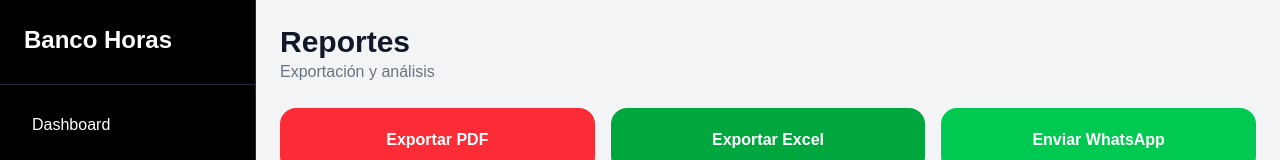
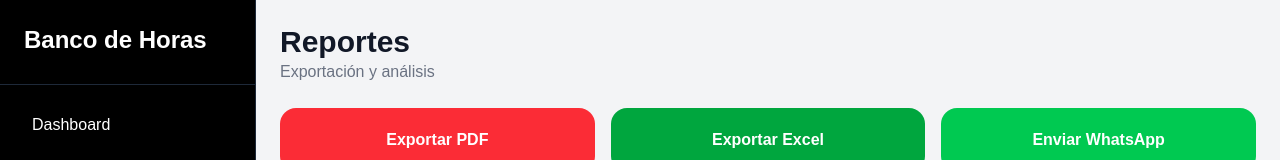
Before and after one commit to FabianPonczko/compensacion-de-horas, a React (Vite) app in the folder frontend/: page /reportes in a window 1280 px wide. Shown: the top 160 px of the page. Built offline with nearby package versions, Linux system fonts and the light colour scheme; no server answers; sample sign-in values are in the browser's storage.

Commit message:
header oculto en scroll

```diff
--- a/frontend/src/components/Sidebar.jsx
+++ b/frontend/src/components/Sidebar.jsx
@@ -1,4 +1,4 @@
-import { useState } from 'react';
+import { useState ,useEffect} from 'react';
 import { Link, useLocation, useNavigate } from 'react-router-dom';
 import { Menu, X, LogOut } from 'lucide-react';
 import { useAuth } from '../hooks/useAuth'; // Importamos tu hook
@@ -13,8 +13,25 @@ const links = [
 export default function Sidebar() {
   const [isOpen, setIsOpen] = useState(false);
   const { user, logout } = useAuth(); // Obtenemos user y logout
+  const [isVisible, setIsVisible] = useState(true); // Controla la visibilidad del header
+  const [lastScrollY, setLastScrollY] = useState(0); // Guarda la última posición del scroll
   const location = useLocation();
   const navigate = useNavigate();
+
+   // Efecto para escuchar el scroll del usuario
+  useEffect(() => {
+    const controlNavbar = () => {
+      if (window.scrollY > lastScrollY && window.scrollY > 50) {
+        setIsVisible(false); // Oculta si baja y pasó los 50px
+      } else {
+        setIsVisible(true);  // Muestra si sube
+      }
+      setLastScrollY(window.scrollY);
+    };
+
+    window.addEventListener('scroll', controlNavbar);
+    return () => window.removeEventListener('scroll', controlNavbar);
+  }, [lastScrollY]);
 
   const handleLogout = () => {
     logout();
@@ -25,7 +42,7 @@ export default function Sidebar() {
     <div className="flex flex-col h-full">
       <div className="p-6 border-b border-gray-800 flex justify-between items-center">
         <div>
-          <h1 className="text-2xl font-bold text-white">Banco Horas</h1>
+          <h1 className="text-2xl font-bold text-white">Banco de Horas</h1>
           <p className="text-xs text-gray-400 mt-1">{user?.nombre}</p>
         </div>
         <button className="md:hidden text-white" onClick={() => setIsOpen(false)}>
@@ -65,9 +82,11 @@ export default function Sidebar() {
 
   return (
     <>
-      {/* Header móvil */}
-      <div className="md:hidden fixed top-0 left-0 right-0 bg-black p-4 flex justify-between items-center z-50">
-        <h1 className="text-xl font-bold text-white">Banco Horas</h1>
+      {/* Header móvil con animación de transición */}
+      <div className={`md:hidden fixed top-0 left-0 right-0 bg-black p-4 flex justify-between items-center z-50 transition-transform duration-300 ${
+        isVisible ? 'translate-y-0' : '-translate-y-full'
+      }`}>
+        <h1 className="text-xl font-bold text-white">Banco de Horas</h1>
         <button onClick={() => setIsOpen(true)} className="text-white">
           <Menu size={28} />
         </button>
```
